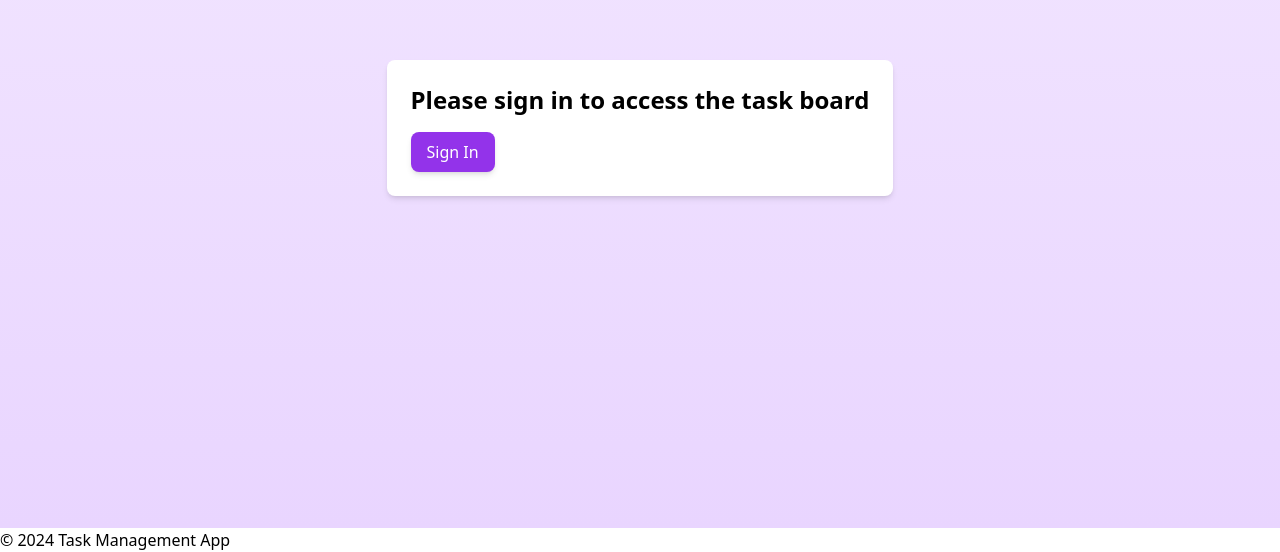
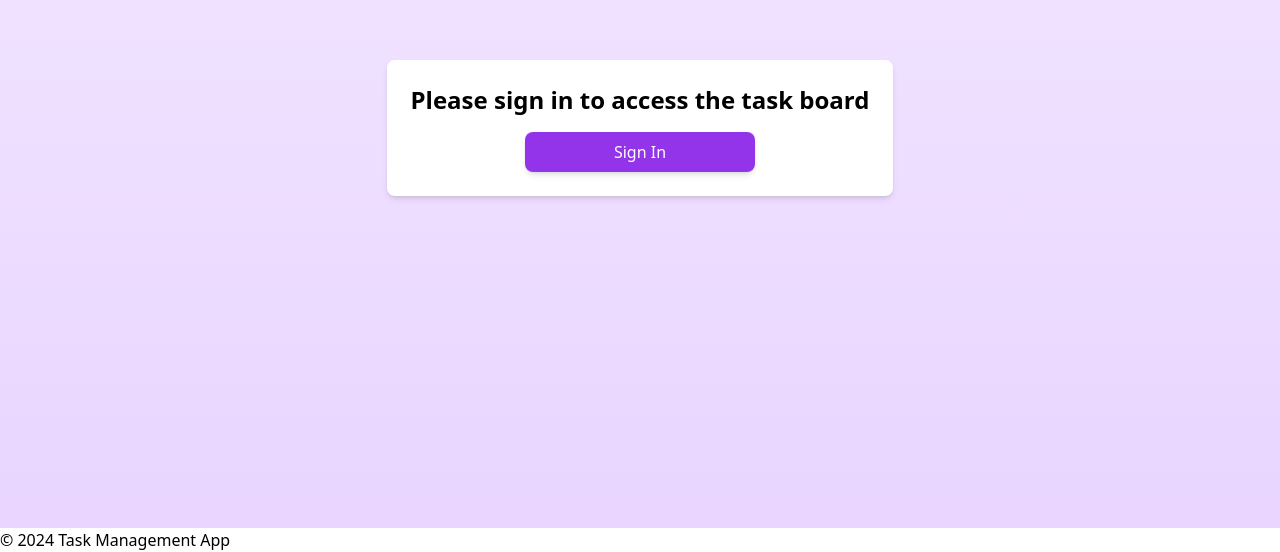
Before and after one commit to GreatnessGrace/Task-Manager, a Next.js app in the folder my-task-app/: page / in a window 1280 px wide. Shown: the part 272-824 px from the top of the page. Built offline with nearby package versions, Linux system fonts and the light colour scheme.

Commit message:
Home page styling update

```diff
--- a/my-task-app/src/app/page.tsx
+++ b/my-task-app/src/app/page.tsx
@@ -18,11 +18,11 @@ const HomePage: React.FC = () => {
       <div className="bg-white shadow-md rounded-lg p-6 text-center">
         <h2 className="text-2xl font-semibold mb-4">Please sign in to access the task board</h2>
         <button
-          onClick={() => router.push('/auth/login')}
-          className="px-4 py-2 bg-purple-600 text-white rounded-lg shadow-md flex items-center justify-center text-center"
-        >
-          Sign In
-        </button>
+  onClick={() => router.push('/auth/login')}
+  className="px-2 py-2 bg-purple-600 text-white rounded-lg shadow-md text-center w-1/2 max-w-xs"
+>
+  Sign In
+</button>
       </div>
     </div>
   );
```
